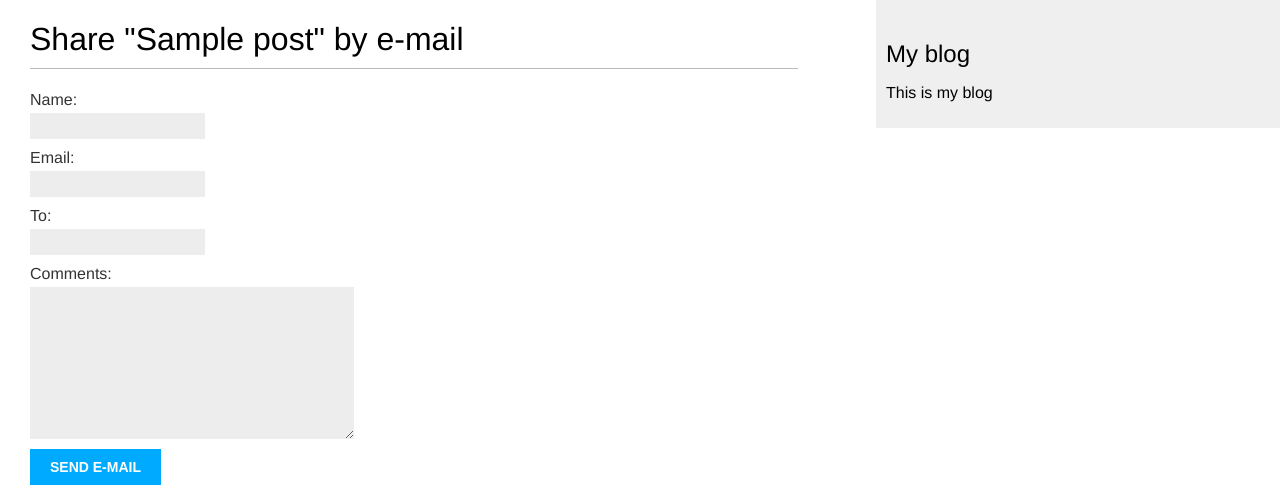
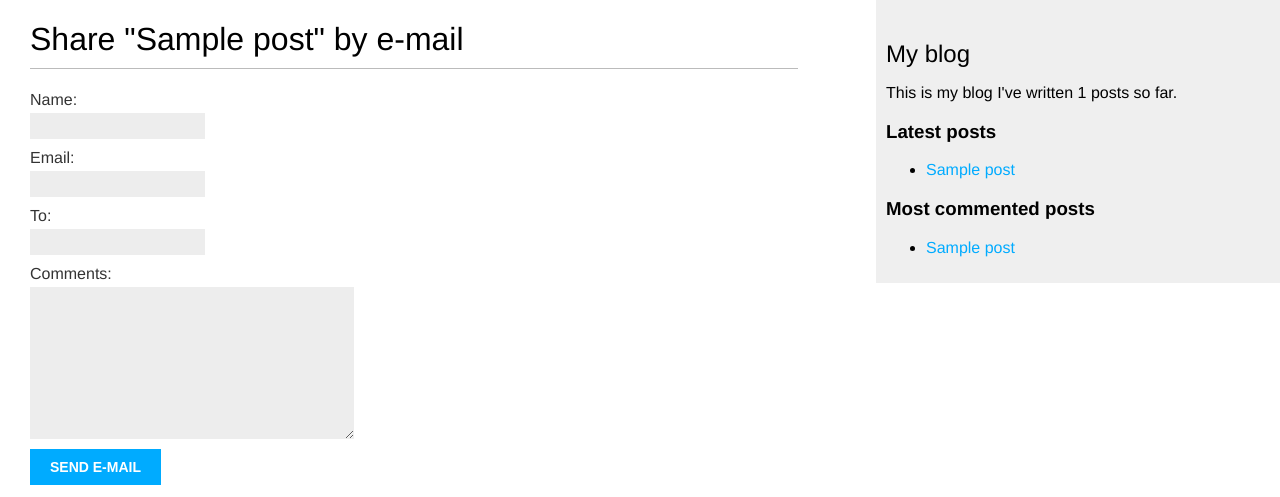
Before and after one commit to Tayonoroshchy/django_blog, a Django app: page /blog/1/share/ in a window 1280 px wide. Shown: the top 497 px of the page. Run offline with Django 4.2, Linux system fonts and the light colour scheme; tables that the repository leaves empty hold one stand-in row (values such as "Sample post").

Commit message:
Creating application-specific template tags and filters

```diff
--- a/blog/templates/blog/base.html
+++ b/blog/templates/blog/base.html
@@ -1,3 +1,5 @@
+{%  load blog_tags %}
+
 {% load static %}
 <!DOCTYPE html>
 <html lang="en">
@@ -18,7 +20,25 @@
         </h2>
         <p>
             This is my blog
+            I've written {% total_posts %} posts so far.
         </p>
+        <h3>
+            Latest posts
+        </h3>
+        {%  show_latest_posts 3 %}
+        <h3>
+            Most commented posts
+        </h3>
+        {% get_most_commented_posts 3 as most_commented_post %}
+        <ul>
+            {% for post in most_commented_post%}
+            <li>
+                <a href="{{ post.get_absolute_url }}">
+                    {{ post.title }}
+                </a>
+            </li>
+            {% endfor %}
+        </ul>
     </div>
 </body>
 </html>
--- a/blog/templates/blog/post/detail.html
+++ b/blog/templates/blog/post/detail.html
@@ -1,4 +1,5 @@
 {% extends "blog/base.html" %}
+{% load blog_tags %}
 
 {% block title %}
     {{ post.title }}
@@ -11,7 +12,7 @@
     <p class="date">
         Published {{ post.publish }} by {{ post.author }}
         </p>
-    {{ post.body|linebreaks }}
+    {{ post.body|markdown }}
     <p>
         <a href="{%  url "blog:post_share" post.id %}">
             Share this post
--- /dev/null
+++ b/blog/templates/blog/post/latest_posts.html
@@ -0,0 +1,9 @@
+<ul>
+    {% for post in latest_posts %}
+        <li>
+            <a href="{{ post.get_absolute_url }}">
+                {{ post.title }}
+            </a>
+        </li>
+    {% endfor %}
+</ul>
--- a/blog/templates/blog/post/list.html
+++ b/blog/templates/blog/post/list.html
@@ -1,4 +1,5 @@
 {% extends "blog/base.html" %}
+{% load blog_tags %}
 
 {% block title %}My Blog{%  endblock %}
 
@@ -29,7 +30,7 @@
         <p class="date">
             Published {{ post.publish }} by {{ post.author }}
         </p>
-        {{ post.body|truncatewords:30|linebreaks }}
+        {{ post.body|markdown|truncatewords_html:30 }}
     {% endfor %}
     {% include "pagination.html" with page=posts %}
 {% endblock %}
--- /dev/null
+++ b/blog/templatetags/blog_tags.py
@@ -0,0 +1,30 @@
+from django import template
+from django.db.models import Count
+from django.utils.safestring import mark_safe
+from ..models import Post
+import markdown
+
+register = template.Library()
+
+
+@register.simple_tag
+def total_posts():
+    return Post.published.count()
+
+
+@register.inclusion_tag('blog/post/latest_posts.html')
+def show_latest_posts(count=5):
+    latest_posts = Post.published.order_by('-publish')[:count]
+    return {'latest_posts': latest_posts}
+
+
+@register.simple_tag
+def get_most_commented_posts(count=5):
+    return Post.published.annotate(
+        total_comments=Count('comments')
+    ).order_by('-total_comments')[:count]
+
+
+@register.filter(name='markdown')
+def markdown_format(text):
+    return mark_safe(markdown.markdown(text))
```
Also changed, not shown: blog/templatetags/__init__.py (added).
